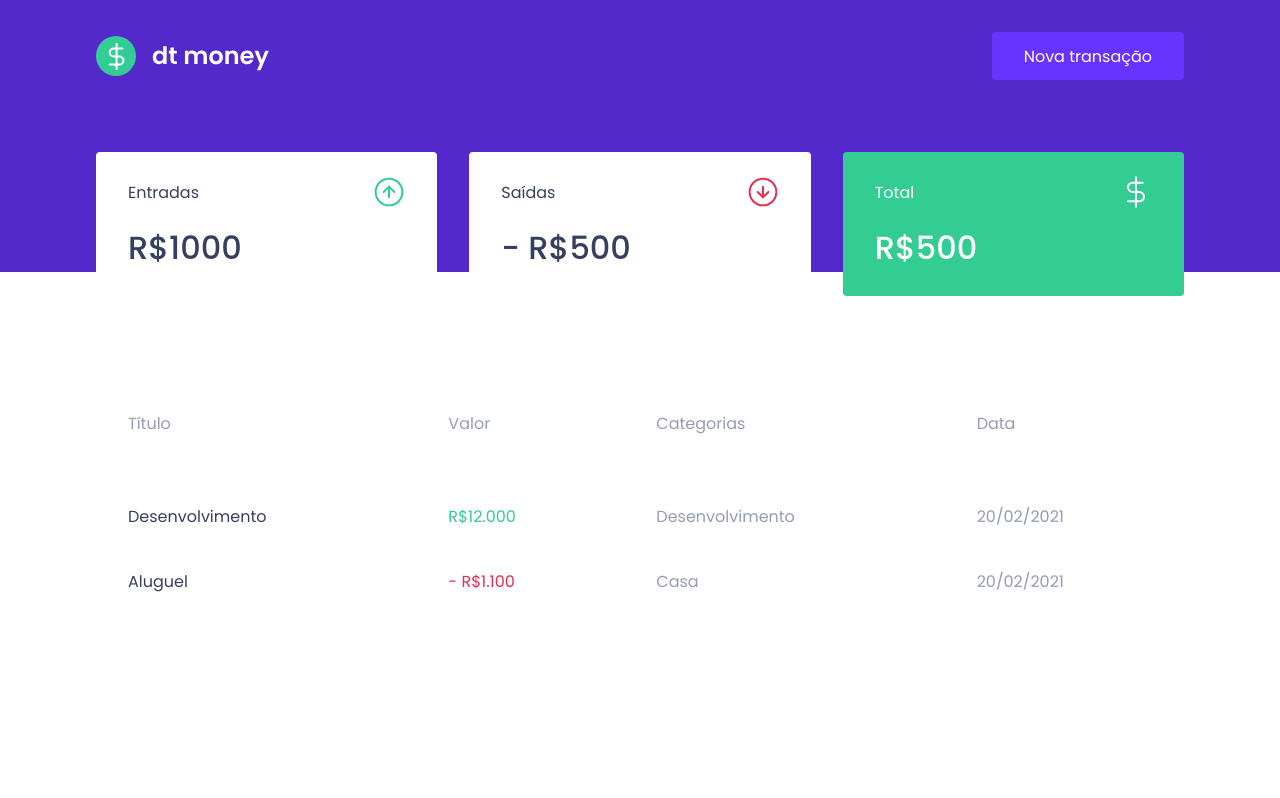
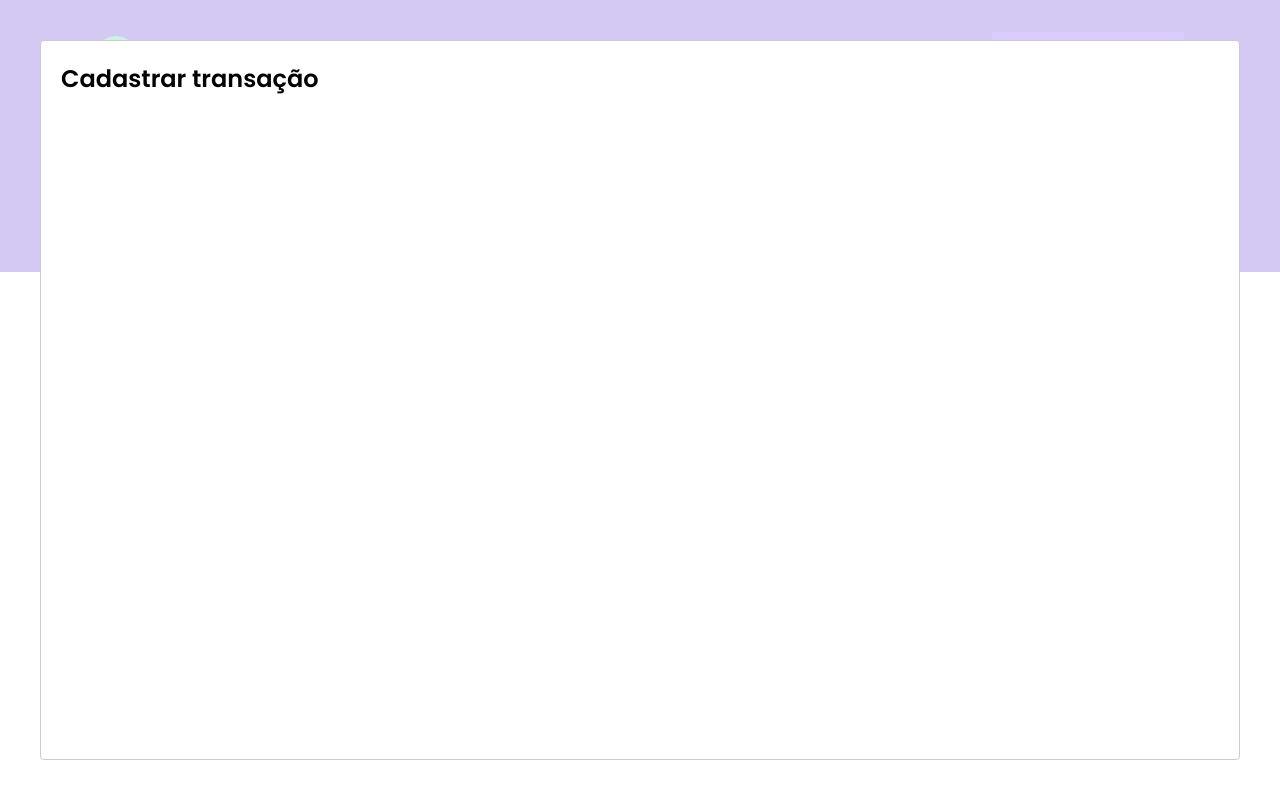
Before and after one commit to Alessandra-Nastassja/dtmoney, a React (Create React App) app: page / in a window 1280 px wide. Both pictures are taken after a click on the button "Nova transação". Built offline with nearby package versions, Linux system fonts and the light colour scheme; no server answers; what miragejs would draw is missing.

Commit message:
add modal

```diff
--- a/package.json
+++ b/package.json
@@ -14,6 +14,7 @@
     "miragejs": "^0.1.42",
     "react": "^17.0.2",
     "react-dom": "^17.0.2",
+    "react-modal": "^3.14.3",
     "react-scripts": "4.0.3",
     "styled-components": "^5.3.3",
     "typescript": "^4.4.4",
@@ -44,6 +45,7 @@
     ]
   },
   "devDependencies": {
+    "@types/react-modal": "^3.13.1",
     "@types/styled-components": "^5.1.15"
   }
 }
--- a/src/App.tsx
+++ b/src/App.tsx
@@ -1,12 +1,34 @@
+import Modal from 'react-modal';
+import { useState } from 'react';
+
 import { GlobalStyle } from "./styles/global";
 import { Header } from './components/Header';
 import { Dashboard } from "./components/Dashboard";
 
+Modal.setAppElement('#root');
+
 export default function App() {
+  const [isNewTransactionModalOpen, setIsNewTransactionModalOpen] = useState(false);
+
+    function handleOpenNewTransactionModal(){
+        setIsNewTransactionModalOpen(true)
+    }
+
+    function handleCloseNewTransactionModal(){
+        setIsNewTransactionModalOpen(false)
+    }
+
   return (
     <>
-      <Header />
+      <Header onOpenNewTransactionModal={handleOpenNewTransactionModal} />
       <Dashboard />
+
+      <Modal
+        isOpen={isNewTransactionModalOpen}
+        onRequestClose={handleCloseNewTransactionModal}
+      >
+        <h2>Cadastrar transação</h2>
+      </Modal>
       <GlobalStyle />
     </>
   );
--- a/src/components/Header/index.tsx
+++ b/src/components/Header/index.tsx
@@ -1,12 +1,16 @@
 import logoImg from '../../assets/logo.svg';
 import { Container, Content } from './styles';
 
-export function Header(){
+interface HeaderProps {
+    onOpenNewTransactionModal: () => void;
+}
+
+export function Header({ onOpenNewTransactionModal }: HeaderProps){
     return (
         <Container>
             <Content>
                 <img src={logoImg} alt="dtmoney" />
-                <button type="button">
+                <button type="button" onClick={onOpenNewTransactionModal}>
                     Nova transação
                 </button>
             </Content>
```
Also changed, not shown: 1 other file (tests, documents, lock files or other folders).
